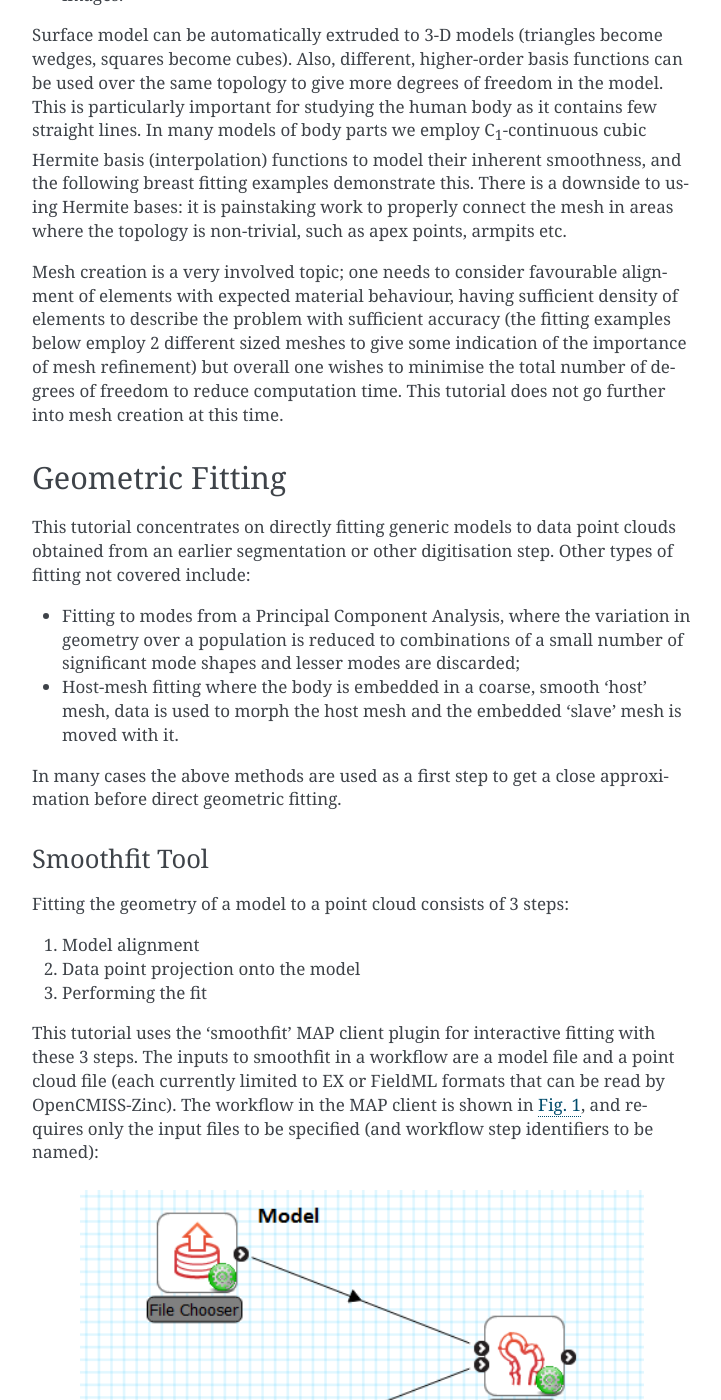
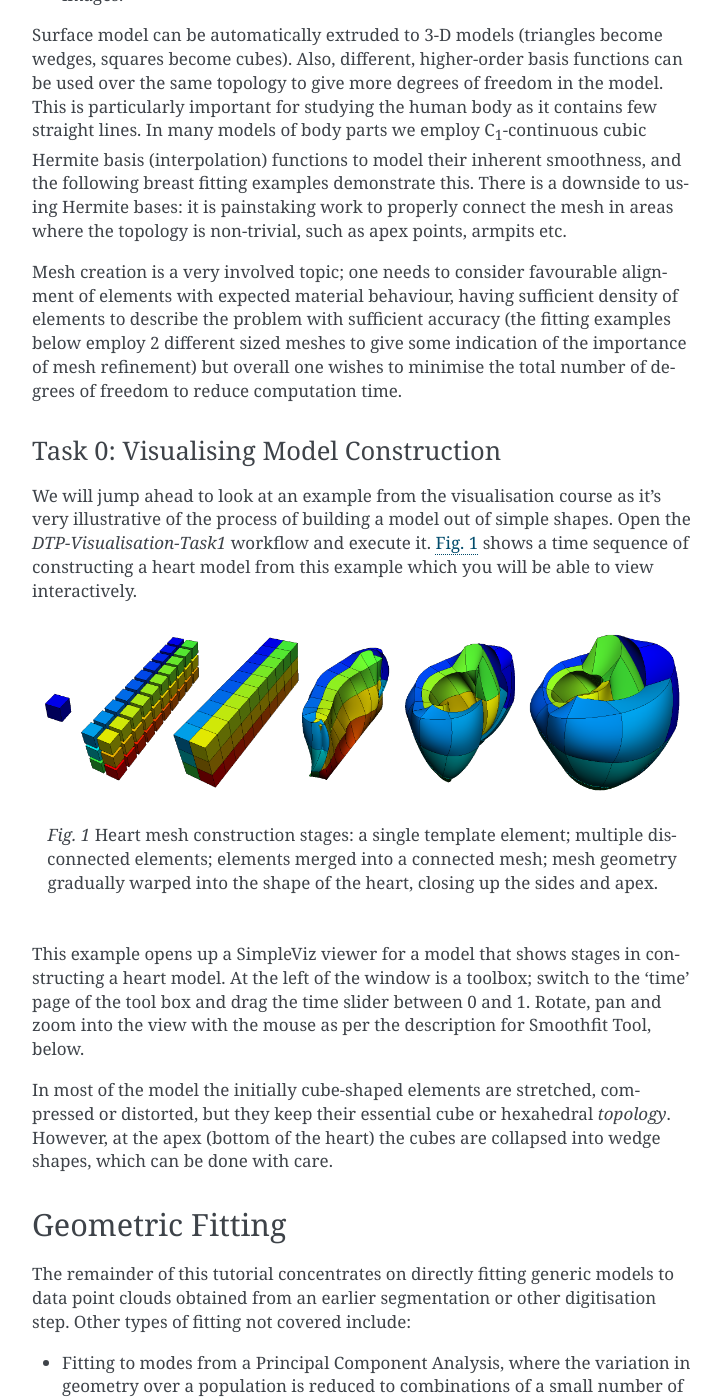
Before and after one commit to ABI-Tutorials/DTP-ModelConstruction, a Sphinx documentation site: the page built from source/modelconstruction.rst, in a window 1280 px wide and 1400 px high, scrolled down 1039 px. Shown: the whole window, without its empty margins (388-1109 px from the left). Built offline with Sphinx 7.4.7, drawn with Linux system fonts in a browser that asks for light colours; some of the changed text lies outside the part shown.

Commit message:
Add heart model construction example, change align key
Improve explanation of viewing controls. Change description of alignment control to use 'A' key to match recent change to smoothfitstep.

```diff
--- a/source/modelconstruction.rst
+++ b/source/modelconstruction.rst
@@ -24,12 +24,28 @@ Common methods for creating the finite element mesh include:
 
 Surface model can be automatically extruded to 3-D models (triangles become wedges, squares become cubes). Also, different, higher-order basis functions can be used over the same topology to give more degrees of freedom in the model. This is particularly important for studying the human body as it contains few straight lines. In many models of body parts we employ C\ :sub:`1`\ -continuous cubic Hermite basis (interpolation) functions to model their inherent smoothness, and the following breast fitting examples demonstrate this. There is a downside to using Hermite bases: it is painstaking work to properly connect the mesh in areas where the topology is non-trivial, such as apex points, armpits etc.
 
-Mesh creation is a very involved topic; one needs to consider favourable alignment of elements with expected material behaviour, having sufficient density of elements to describe the problem with sufficient accuracy (the fitting examples below employ 2 different sized meshes to give some indication of the importance of mesh refinement) but overall one wishes to minimise the total number of degrees of freedom to reduce computation time. This tutorial does not go further into mesh creation at this time.
+Mesh creation is a very involved topic; one needs to consider favourable alignment of elements with expected material behaviour, having sufficient density of elements to describe the problem with sufficient accuracy (the fitting examples below employ 2 different sized meshes to give some indication of the importance of mesh refinement) but overall one wishes to minimise the total number of degrees of freedom to reduce computation time.
+
+Task 0: Visualising Model Construction
+--------------------------------------
+
+We will jump ahead to look at an example from the visualisation course as it's very illustrative of the process of building a model out of simple shapes. Open the *DTP-Visualisation-Task1* workflow and execute it. :numref:`fig_dtp_cp_modcon_heart_mesh_construction` shows a time sequence of constructing a heart model from this example which you will be able to view interactively.
+
+.. _fig_dtp_cp_modcon_heart_mesh_construction:
+
+.. figure:: _static/heart-mesh-construction.png
+   :align: center
+
+   Heart mesh construction stages: a single template element; multiple disconnected elements; elements merged into a connected mesh; mesh geometry gradually warped into the shape of the heart, closing up the sides and apex.
+
+This example opens up a SimpleViz viewer for a model that shows stages in constructing a heart model. At the left of the window is a toolbox; switch to the 'time' page of the tool box and drag the time slider between 0 and 1. Rotate, pan and zoom into the view with the mouse as per the description for Smoothfit Tool, below.
+
+In most of the model the initially cube-shaped elements are stretched, compressed or distorted, but they keep their essential cube or hexahedral *topology*. However, at the apex (bottom of the heart) the cubes are collapsed into wedge shapes, which can be done with care.
 
 Geometric Fitting
 =================
 
-This tutorial concentrates on directly fitting generic models to data point clouds obtained from an earlier segmentation or other digitisation step. Other types of fitting not covered include:
+The remainder of this tutorial concentrates on directly fitting generic models to data point clouds obtained from an earlier segmentation or other digitisation step. Other types of fitting not covered include:
 
 * Fitting to modes from a Principal Component Analysis, where the variation in geometry over a population is reduced to combinations of a small number of significant mode shapes and lesser modes are discarded;
 * Host-mesh fitting where the body is embedded in a coarse, smooth 'host' mesh, data is used to morph the host mesh and the embedded 'slave' mesh is moved with it.
@@ -51,8 +67,8 @@ This tutorial uses the 'smoothfit' MAP client plugin for interactive fitting wit
 
 .. figure:: _static/fitting-workflow.png
    :align: center
-   :figwidth: 95%
-   :width: 90%
+   :figwidth: 80%
+   :width: 75%
 
    Geometric fitting workflow in the MAP client framework.
 
@@ -62,14 +78,24 @@ When the workflow is executed, the smoothfit interface is displayed showing the
 
 .. figure:: _static/fitting-align.png
    :align: center
-   :figwidth: 95%
-   :width: 90%
 
    Fitting step 1: Model alignment.
 
-In any of the views you may rotate, pan and zoom the view using the standard OpenCMISS-Zinc controls of left, middle and right mouse button drag, click 'View All' to recentre the view and click 'Done' to close the workflow step.
+In any of the views you may rotate, pan and zoom the view using the standard controls in the following table, click 'View All' to recentre the view and click 'Done' to close the workflow step:
 
-The first step in fitting is to scale the model and bring it into alignment with the point cloud; this is done so that the projections are as close and consistent as possible, as described below. To scale and align the model in this step, hold down the Ctrl key as you left, middle and right mouse button drag in the window: this moves the model relative to the data cloud. Be aware that rotation is a little difficult and may take practice. Other controls include alignment reset, auto centre and the Load button which will load a saved alignment. (The Save button can be disabled in the smoothfit configuration so tutorialsters don't accidentally wipe the good one that is saved for progressing to the next step!)
+======================= ==============
+Mouse Button            Transformation
+======================= ==============
+Left                    Tumble/Rotate
+----------------------- --------------
+Middle or Shift+Left    Pan/Translate
+----------------------- --------------
+Right or Ctrl+Left(Mac) Fly Zoom
+----------------------- --------------
+Shift+Right             Camera Zoom
+======================= ==============
+
+The first step in fitting is to scale the model and bring it into alignment with the point cloud; this is done so that the projections are as close and consistent as possible, as described below. To align and scale the model in this step, hold down the 'A' key as you left, middle and right mouse button drag in the window (or variant as in the above table): this moves the model relative to the data cloud. Be aware that rotation is a little difficult and may take practice. Other controls include alignment reset, auto centre and the Load button which will load a saved alignment. (The Save button can be disabled in the smoothfit configuration so tutorialsters don't accidentally wipe the good one that is saved for progressing to the next step!)
 
 Often the shape of the model and point cloud make it pretty clear where to align to. Note that this tool uses manual alignment, but other tools may make it automatic (based on shape analysis) or semi-automatic (e.g. by identifying 3 or more points on the data cloud as being key points on the model, and automatically transforming to align with them).
 
@@ -79,8 +105,6 @@ The second step in fitting is to project the data points onto the nearest locati
 
 .. figure:: _static/fitting-project.png
    :align: center
-   :figwidth: 95%
-   :width: 90%
 
    Fitting step 2: Projecting data points onto the model.
 
@@ -92,8 +116,6 @@ Switch to the next step '3. Fit' to configure and perform the fit. This is where
 
 .. figure:: _static/fitting-fit.png
    :align: center
-   :figwidth: 95%
-   :width: 90%
 
    Fitting step 3: Perform the fit
 
```
Also changed, not shown: source/_static/heart-mesh-construction.png (added).
